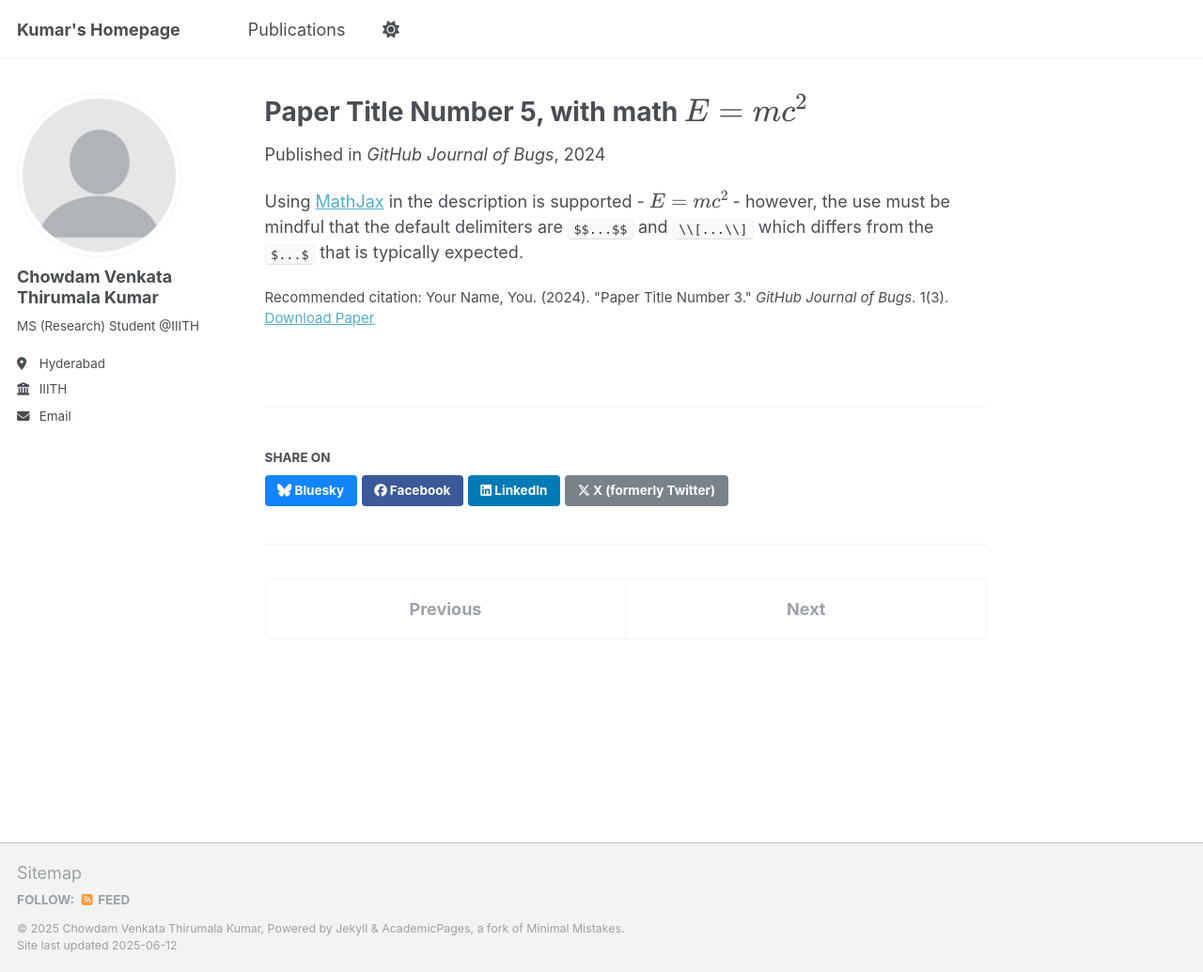
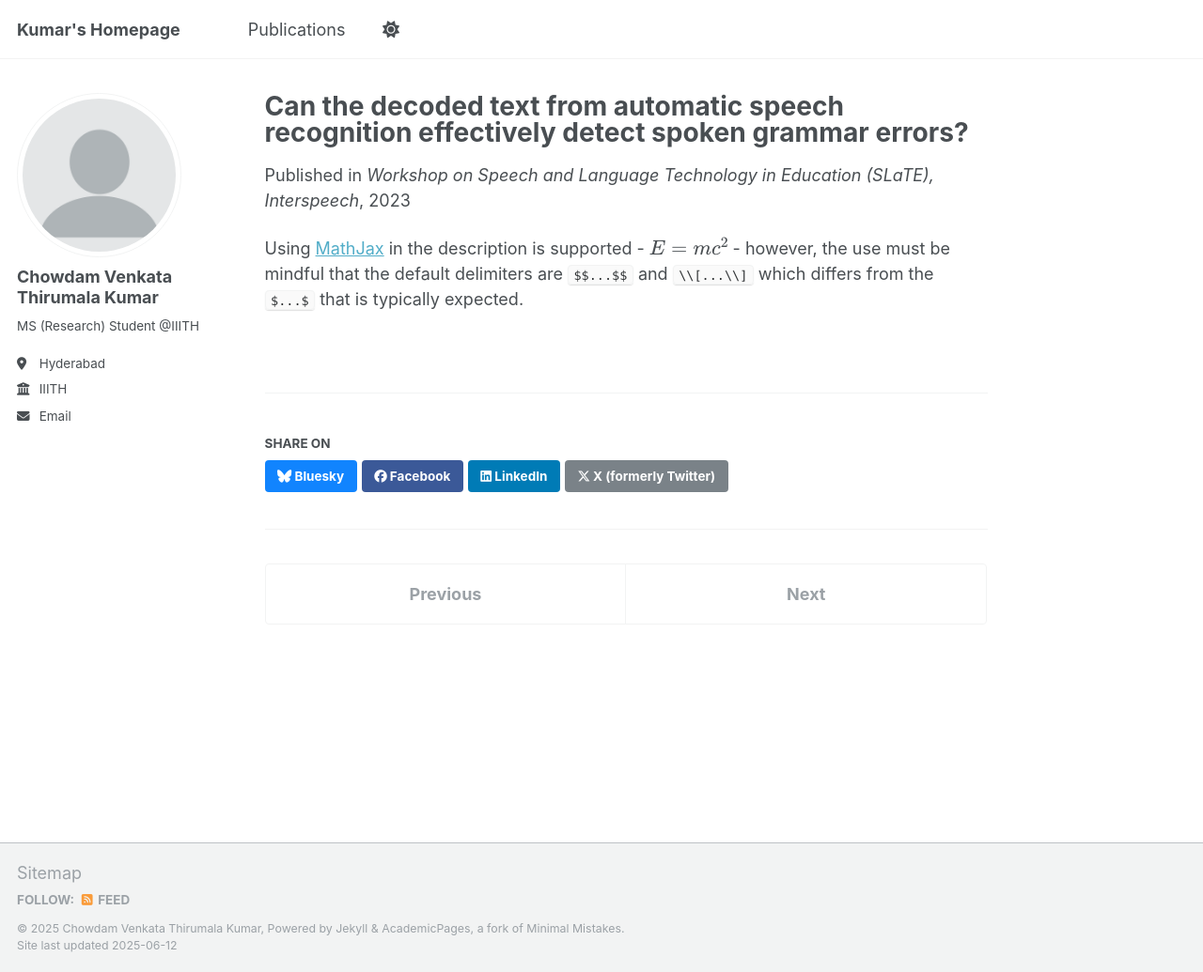
Before and after one commit to cvthirumalakumar/cvthirumalakumar.github.io, a Jekyll site: the page built from _publications/2025-06-08-paper-title-number-5.md, in a window 1280 px wide and 1035 px high. Shown: the whole window at 94% size. Built offline with Jekyll 4.4.1, drawn with Linux system fonts in a browser that asks for light colours.

Commit message:
Update 2025-06-08-paper-title-number-5.md

```diff
--- a/_publications/2025-06-08-paper-title-number-5.md
+++ b/_publications/2025-06-08-paper-title-number-5.md
@@ -1,12 +1,12 @@
 ---
-title: "Paper Title Number 5, with math $$E=mc^2$$"
+title: "Can the decoded text from automatic speech recognition effectively detect spoken grammar errors?"
 collection: publications
+category: conferences
 permalink: /publication/2024-02-17-paper-title-number-4
 excerpt: 'This paper is about a famous math equation, $$E=mc^2$$'
-date: 2024-02-17
-venue: 'GitHub Journal of Bugs'
-paperurl: 'http://academicpages.github.io/files/paper3.pdf'
-citation: 'Your Name, You. (2024). &quot;Paper Title Number 3.&quot; <i>GitHub Journal of Bugs</i>. 1(3).'
+date: 2023-10-24
+venue: 'Workshop on Speech and Language Technology in Education (SLaTE), Interspeech'
+paperurl: 'https://www.isca-archive.org/slate_2023/venkatathirumalakumar23_slate.pdf'
 ---
 
 Using [MathJax](https://www.mathjax.org/) in the description is supported - $$E=mc^2$$ - however, the use must be mindful that the default delimiters are `$$...$$` and `\\[...\\]` which differs from the `$...$` that is typically expected.
```
